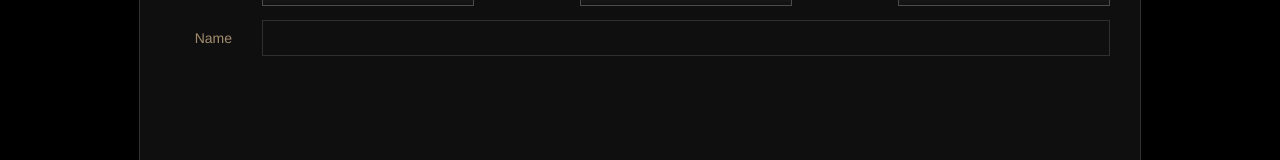
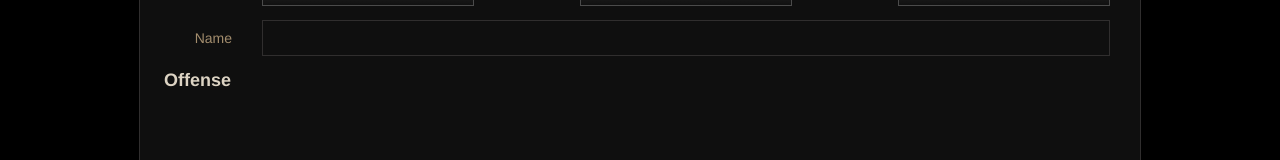
Before and after one commit to kirrosh/wpc, a React app: page / in a window 1280 px wide. Shown: the part 179-339 px from the top of the page. Built offline with nearby package versions, Linux system fonts and the light colour scheme.

Commit message:
some visual fixes

```diff
--- a/src/common/Search/index.tsx
+++ b/src/common/Search/index.tsx
@@ -34,15 +34,17 @@ class Search extends React.PureComponent<SearchProps, SearchState> {
           onClick={this.onOptionClick}
         />));
 
-    return (
+    return (optionComponents.length ?
       <SearchOptions>
         {optionComponents}
       </SearchOptions>
+      :
+      null
     );
   }
 
   render() {
-    const { onChange, value } = this.props;
+    const { value } = this.props;
     return (
       <StyledSearch>
         <Input onChange={this.onSearchValueChange} value={value}/>
--- a/src/components/Form/index.tsx
+++ b/src/components/Form/index.tsx
@@ -1,5 +1,5 @@
 import * as React from 'react';
-import { StyledForm } from './styled';
+import { StyledForm, FormHeader } from './styled';
 import Select from 'common/Select';
 import FormItem from './FormItem';
 import Input from 'common/Input';
@@ -56,6 +56,9 @@ class Form extends React.PureComponent<{}, FormState> {
             options={searchOptions}
           />
         </FormItem>
+        <FormHeader>
+          Offense
+        </FormHeader>
       </StyledForm>
     );
   }
--- a/src/components/Form/styled.tsx
+++ b/src/components/Form/styled.tsx
@@ -10,3 +10,10 @@ export const StyledForm = styled.div`
     "name name name"
   ;
 `;
+
+export const FormHeader = styled.div`
+  font-size: 1.125em;
+  padding: 0 8px;
+  font-weight: bold;
+  color: ${({ theme }) => theme.colors.text.primary};
+`;
--- a/tslint.json
+++ b/tslint.json
@@ -25,6 +25,7 @@
       // "missing-jsdoc": false,
       // "quotemark": [true, "single", "jsx-double"],
       // "no-import-side-effect": true,
+    "jsx-wrap-multiline": false,
     "no-trailing-whitespace": true,
     "no-consecutive-blank-lines": [true, 2],
     "max-line-length": [true, 200],
```
